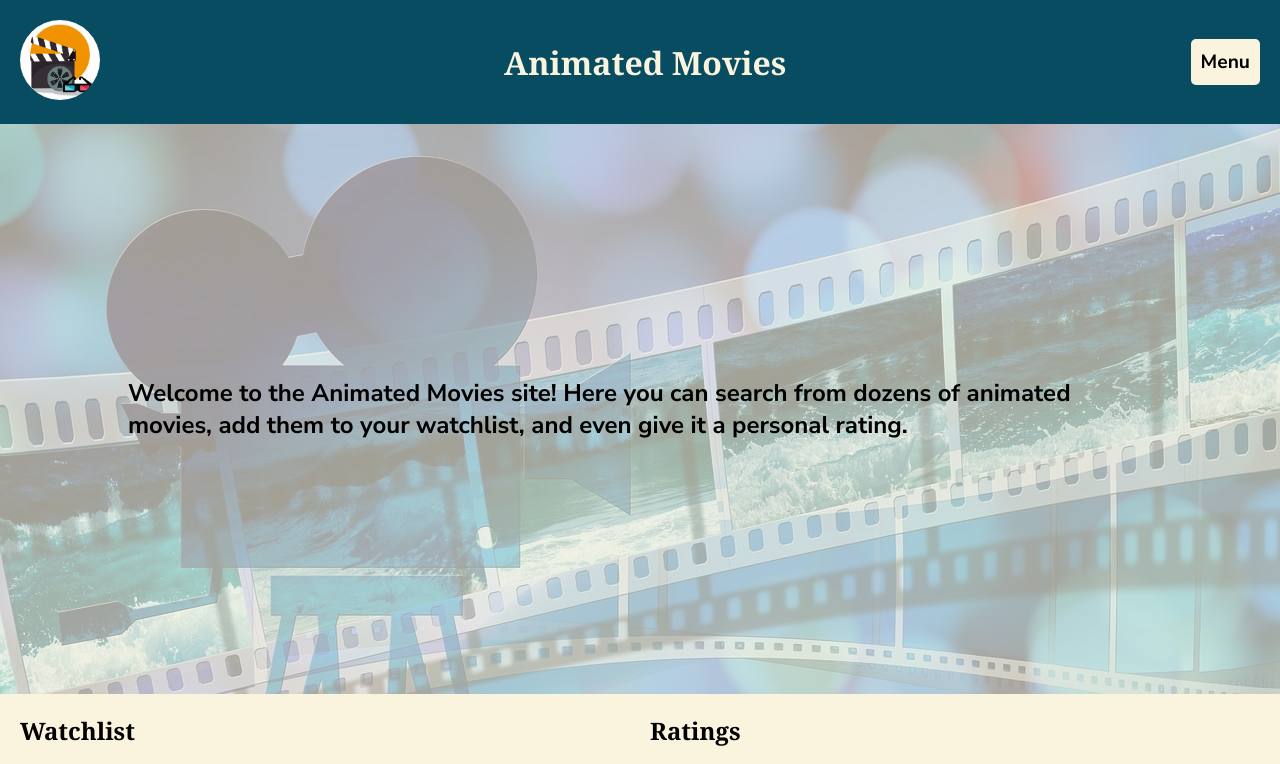
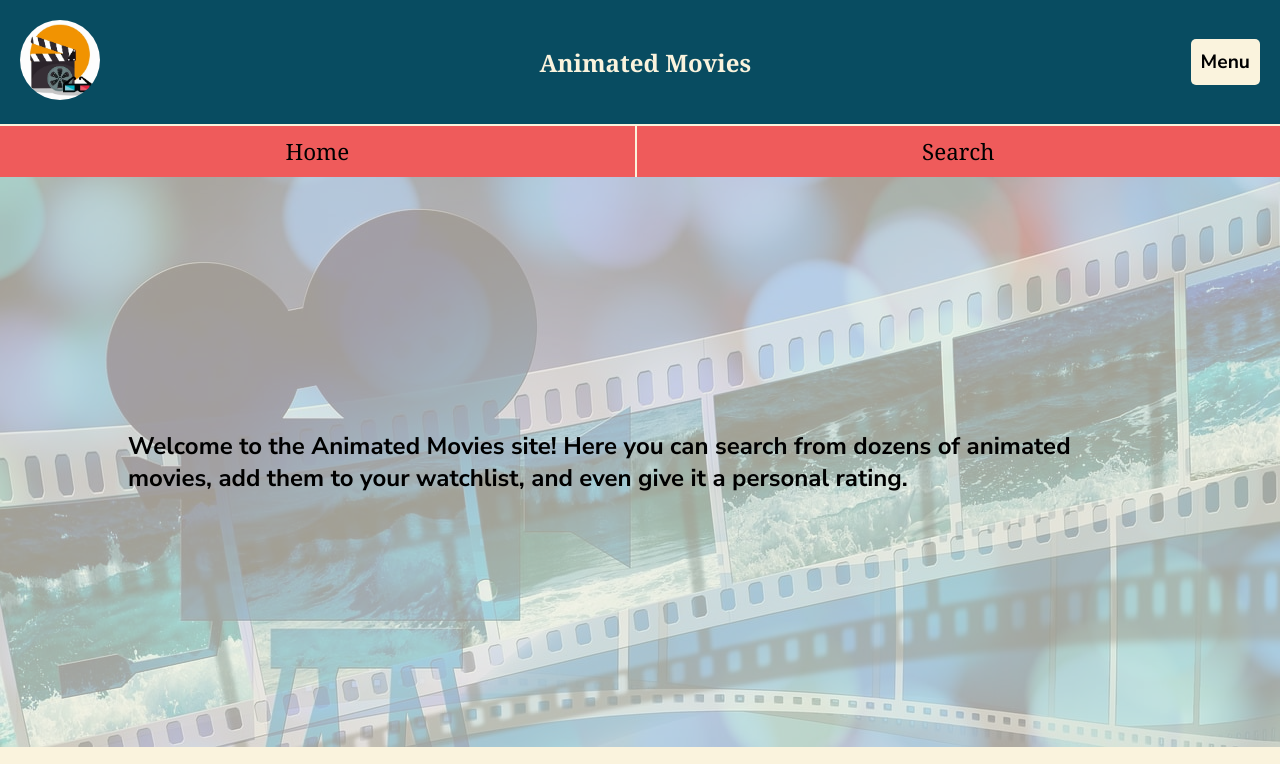
Before and after one commit to erschm240/wdd231-movies, a plain HTML site: page index.html in a window 1280 px wide. Both pictures are taken after a click on the button "Menu". Shown: the top 764 px of the page. Drawn offline with Linux system fonts and the light colour scheme; a web font is replaced by a local one.

Commit message:
basic menu

```diff
--- a/css/partials/header.css
+++ b/css/partials/header.css
@@ -5,19 +5,19 @@
     border-radius: 100%;
 }
 
-header {
+.header {
     display: flex;
     justify-content: space-between;
     background-color: var(--color1);
     color: var(--color4);
 }
 
-header > h1 {
+.header > h1 {
     padding: 20px;
     align-self: center;
 }
 
-header > .menu-btn {
+.header > .menu-btn {
     align-self: center;
     margin: 20px;
     background-color: var(--color4);
@@ -31,11 +31,19 @@ header > .menu-btn {
 
 .menu-nav {
     display: none;
-    justify-content: space-around;
+    justify-content: space-evenly;
     width: 200px;
     align-content: center;
     flex-wrap: wrap;
     font-family: var(--heading-font);
+    background-color: var(--color3);
+    transition: all 2s;
+    width: 100%;
+    border-top: 2px solid var(--color4);
+}
+
+.divider {
+    border-right: 2px solid var(--color4);
 }
 
 .show {
@@ -45,6 +53,6 @@ header > .menu-btn {
 .menu-nav a {
     text-decoration: none;
     font-size: 1.4em;
-    color: white;
+    color: black;
     padding: 10px;
 }
--- a/index.html
+++ b/index.html
@@ -5,14 +5,18 @@
     <meta name="viewport" content="width=device-width, initial-scale=1.0">
     <title>Home</title>
     <link rel="stylesheet" href="css/style.css">
+    <script src="js/menu.js" defer></script>
 </head>
 <body>
     <header>
-        <a href="index.html"><img class="logo" src="images/temporary_icon.webp"></a>
-        <h1>Animated Movies</h1>
-        <button class="menu-btn">Menu</button>
+        <section class="header">
+            <a href="index.html"><img class="logo" src="images/temporary_icon.webp"></a>
+            <h1>Animated Movies</h1>
+            <button class="menu-btn">Menu</button>
+        </section>
         <nav class="menu-nav">
             <a href="index.html">Home</a>
+            <div class="divider"></div>
             <a href="search.html">Search</a>
         </nav>
     </header>
--- /dev/null
+++ b/js/menu.js
@@ -0,0 +1,27 @@
+let menuButton = document.querySelector('.menu-btn');
+
+menuButton.addEventListener('click', (e) => {
+    let target = e.target;
+    let menu = document.querySelector('.menu-nav');
+    menu.classList.toggle("show");
+    console.log(menu);
+})
+
+// function enableNavigation() {
+//   menuButton.addEventListener('click', (ev) => {
+//     let target = ev.target;
+//     document.querySelector('.global-nav').classList.toggle("show");
+//     if (target.tagName != "BUTTON") {
+//       target = target.closest("button");
+//     }
+//     if (document.querySelector('.global-nav').classList.contains("show")) {
+//       target.setAttribute("aria-expanded", true);
+//     } else {
+//       target.setAttribute("aria-expanded", false);
+//     }
+
+//     console.log("toggle");
+//   })
+// }
+
+// enableNavigation();
```
Also changed, not shown: movie.html (+7 -3 lines), search.html (+7 -3 lines).
